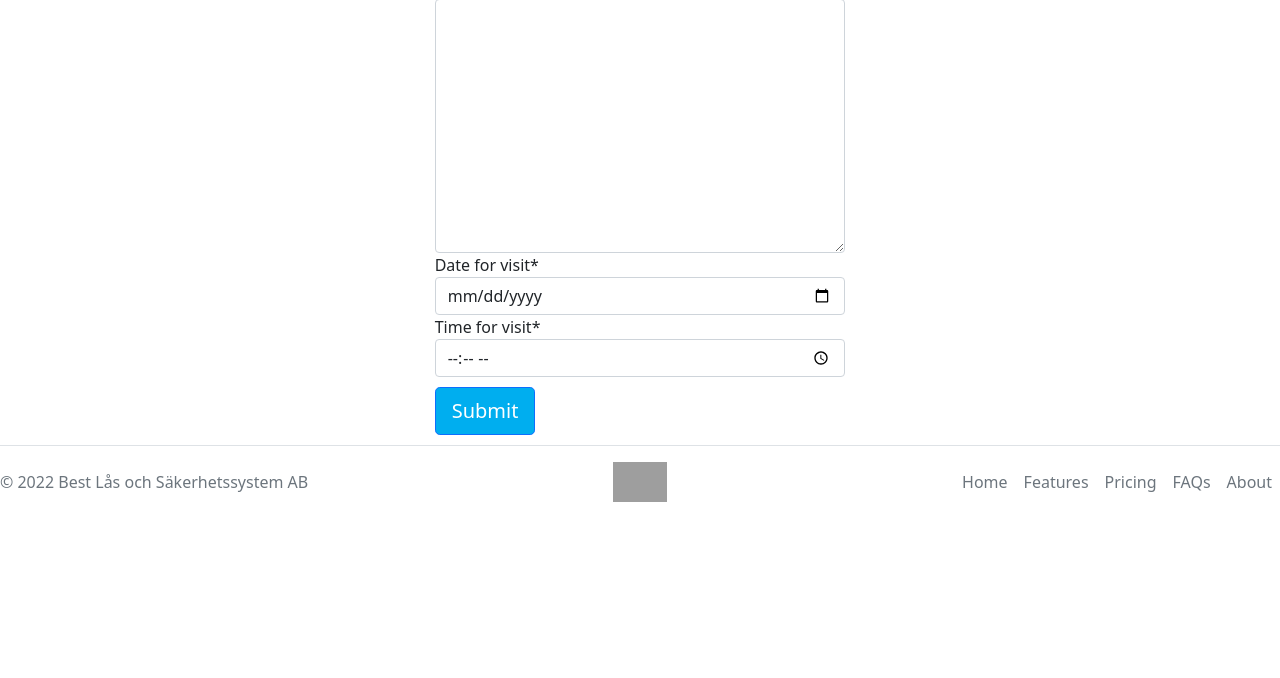
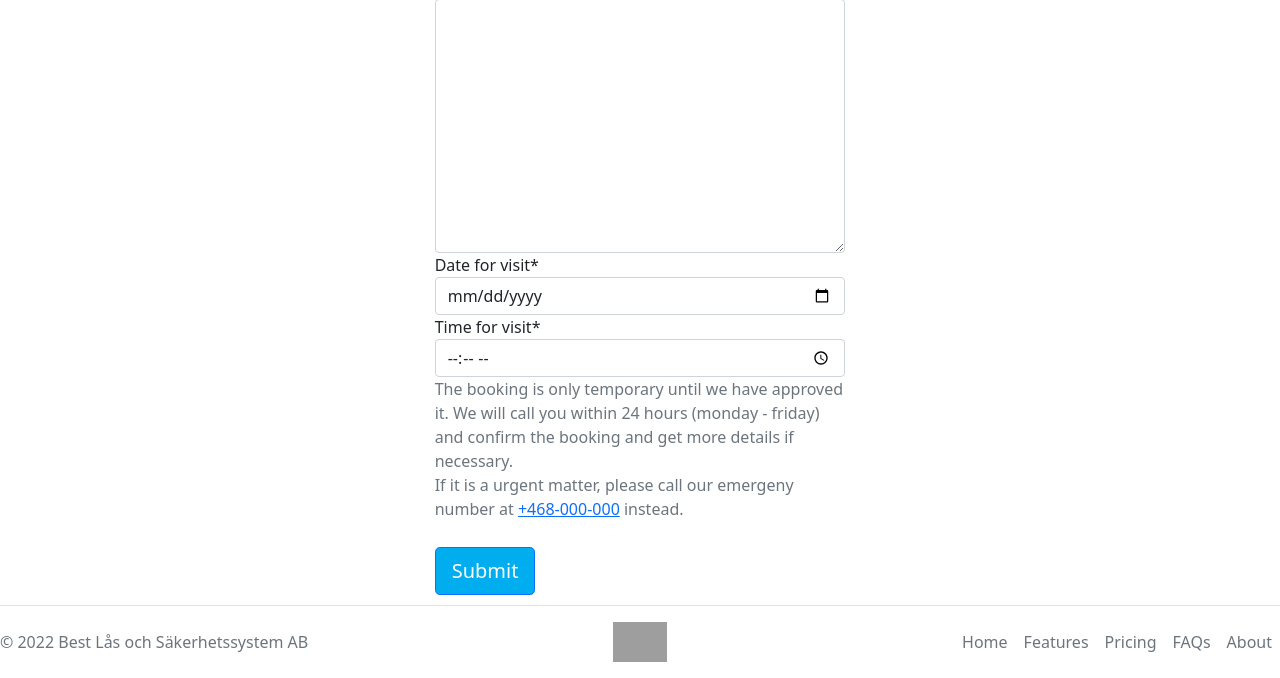
Before and after one commit to spangen87/locksmith-booking, a Django app: page /place_booking in a window 1280 px wide. Shown: the part 672-1350 px from the top of the page. Before the commit the page ends 1174 px from the top, so only its background shows below. Run offline with Django 3.2, Linux system fonts and the light colour scheme; the visitor is signed in with stand-in values (Sample User, id 1); some libraries are stand-ins or nearby versions; grey boxes are pictures that could not be loaded.

Commit message:
Add paragraph of text explaining the conditions of the booking

```diff
--- a/templates/booking/place_booking.html
+++ b/templates/booking/place_booking.html
@@ -10,13 +10,17 @@
     <form method="post" style="margin-top: 1.3em;">
       {{ form | crispy }}
       {% csrf_token %}
+      <p class="text-muted">The booking is only temporary until we have approved it. We will call you within 24 hours
+        (monday - friday) and confirm the booking and get more details if necessary. <br>
+        If it is a urgent matter, please call our emergeny number at <a href="tel:00468000000">+468-000-000</a> instead.</p>
       <button type="submit" class="btn btn-primary btn-signup btn-lg">Submit</button>
     </form>
     {% else %}
     <div class="card mx-auto" style="width: 18rem;">
       <div class="card-body">
         <h5 class="card-title">Create Account or Login</h5>
-              <p class="card-text">To place a booking you need to have an account. Create an account or login to existing acoount with the buttons below.</p>
+        <p class="card-text">To place a booking you need to have an account. Create an account or login to existing
+          acoount with the buttons below.</p>
         <a href="{% url 'account_signup' %}" class="btn btn-primary">Signup</a>
         <a href="{% url 'account_login' %}" class="btn btn-primary">Login</a>
       </div>
```
Lines whose indentation alone changed are shown as unchanged.
